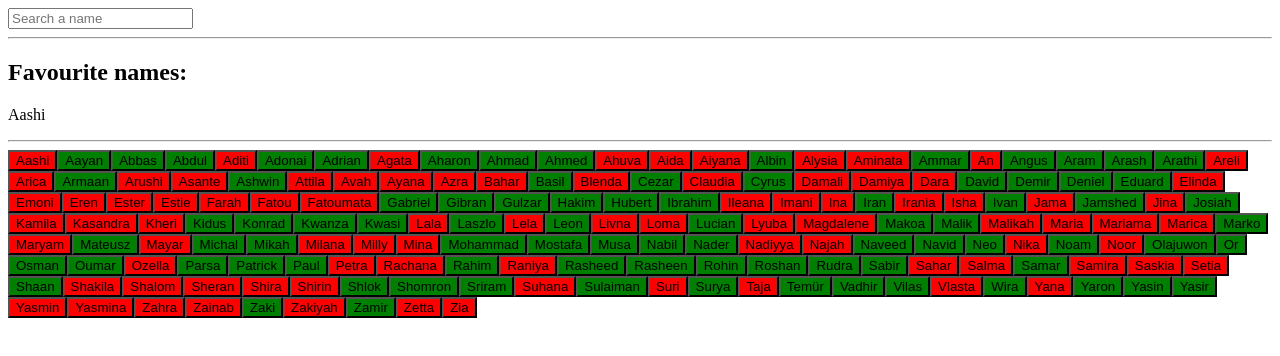
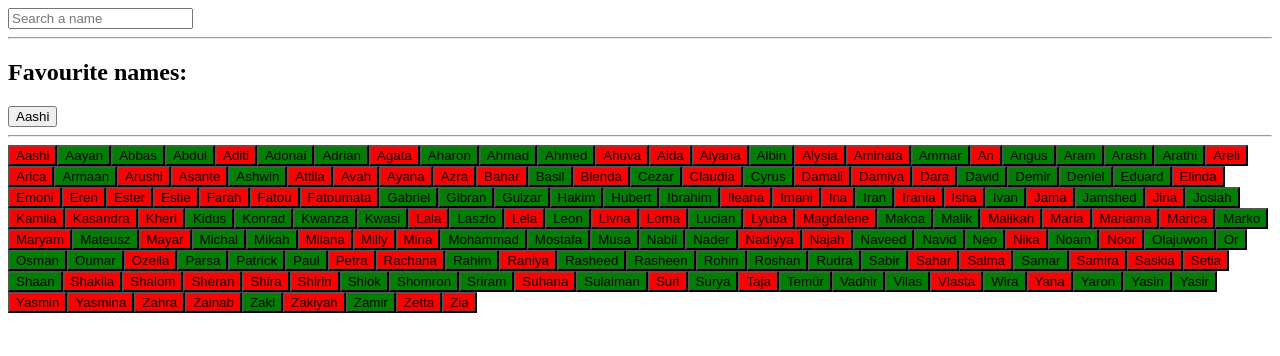
Before and after one commit to mariatens/baby-names-ex1, a React (Create React App) app: page / in a window 1280 px wide. Both pictures are taken after a click on the button "Aashi". Shown: the top 356 px of the page. Built offline with nearby package versions, Linux system fonts and the light colour scheme; the HTML template or start-up script is replaced by a standard one.

Commit message:
Favs working as buttons without colors

```diff
--- a/src/App.tsx
+++ b/src/App.tsx
@@ -31,7 +31,7 @@ function App(): JSX.Element {
       <SearchBar value={inputText} onChange={findName} />
       <hr />
       <h2>Favourite names:</h2>
-      <p> {savedNames.join(',')}</p>
+      {savedNames.map((eachName: string)=> {return <button key = {eachName} >{eachName}</button>})}
       <hr/>
       {filteredBabies.map((oneBaby: OneBaby) => {
         return <BabyName key={oneBaby.id} baby={oneBaby} onClick  = {() => {handleFavs(oneBaby.name); console.log(savedNames)}}/>;
```
